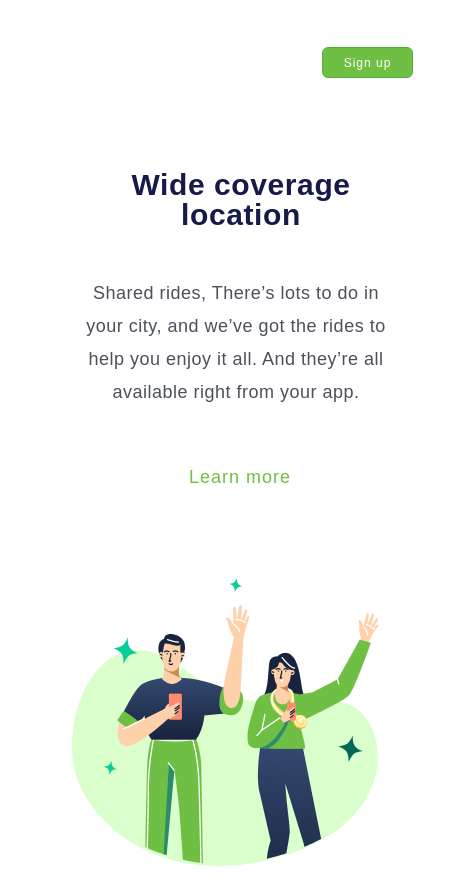
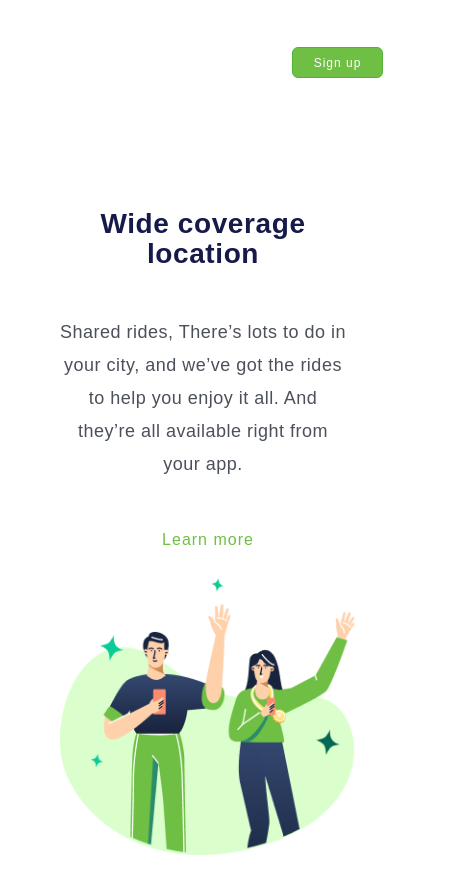
Before and after one commit to ailtonjunior11/PROJETO-4-WIDE-COVERAGE-LOCATION, a plain HTML site: page index.html in a window 390 px wide. Shown: the whole page, 474 px wide, since content can reach past the window. Drawn offline with Linux system fonts and the light colour scheme; a web font is replaced by a local one.

Commit message:
Alteração, @media screen, style.css

```diff
--- a/style.css
+++ b/style.css
@@ -119,7 +119,7 @@ p {
 
         width: 91px;
         height: 31px;
-        margin-left: 280px;
+        margin-left: 250px;
         background: #6FBF44;
         border: 1px solid #4CB538;
         border-radius: 6px;
@@ -143,7 +143,7 @@ p {
     .section-right {
 
         display: block;
-        margin-left: 84px;
+        margin-left: 58px;
         width: 100%;
         height: auto;
 
@@ -152,21 +152,20 @@ p {
 
     .logo-image {
 
-        margin: 500px 0 0 72px;
-        width: 312px;
+        margin: 500px 0 20px 60px;
+        width: 300px;
         position: static;
     }
 
     h1 {
 
-        font-size: 30px;
+        font-size: 28px;
         Line-height: 30px;
         letter-spacing: 0.596254px;
         color: #161A49;
-        margin-top: -700px;
-        width: 278px;
+        margin-top: -670px;
+        width: 290px;
         text-align: center;
-        margin-left: 18px;
 
     }
 
@@ -177,9 +176,9 @@ p {
         line-height: 33px;
         letter-spacing: 0.5px;
         margin-top: 47px;
-        margin-bottom: 55px;
+        margin-bottom: 45px;
         color: #4B505A;
-        width: 304px;
+        width: 290px;
         text-align: center;
 
     }
@@ -188,15 +187,15 @@ p {
 
 
         font-weight: 500;
-        font-size: 18px;
+        font-size: 16px;
         line-height: 27px;
         color: #6FBF44;
         cursor: pointer;
         letter-spacing: 1px;
         background: transparent;
         border: none;
-        margin-bottom: 15%;
-        width: 112px;
+        margin-bottom: 30%;
+        width: 100px;
         margin-left: 100px;
 
     }
```
